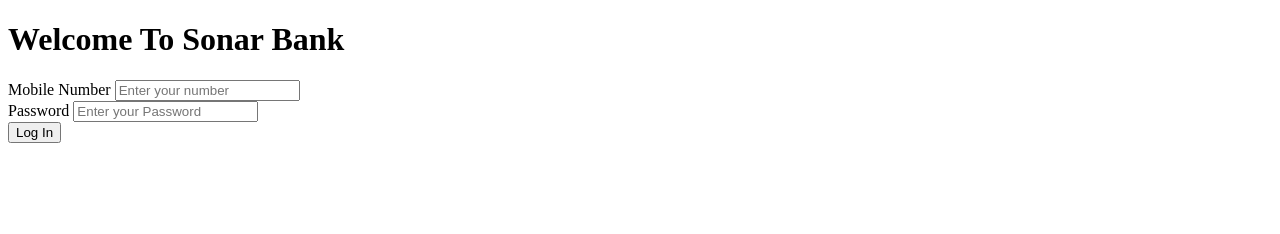
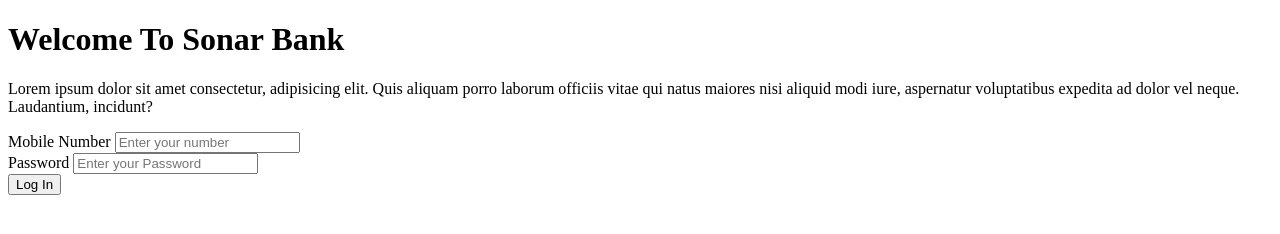
Before and after one commit to JonayedAlHabib/Bnak, a plain HTML site: page index.html in a window 1280 px wide. Drawn offline with Linux system fonts and the light colour scheme.

Commit message:
index.html

```diff
--- a/index.html
+++ b/index.html
@@ -44,6 +44,10 @@
 <body>
     <div>
         <h1>Welcome To Sonar Bank</h1>
+        <p>
+            Lorem ipsum dolor sit amet consectetur, adipisicing elit. Quis aliquam porro laborum officiis vitae qui natus maiores nisi aliquid modi iure, aspernatur voluptatibus expedita ad dolor vel neque. Laudantium, incidunt?
+
+        </p>
     </div>
 
     <form id="loginForm">
```
